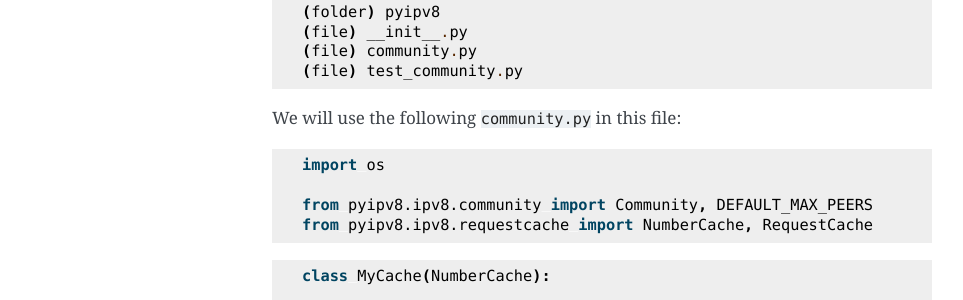
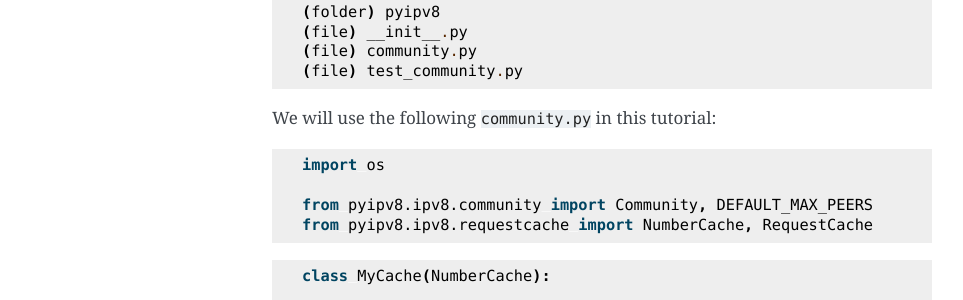
Before and after one commit to Tribler/py-ipv8, a Sphinx documentation site: the page built from doc/basics/testbase_tutorial.rst, in a window 1280 px wide and 900 px high, scrolled down 452 px. Shown: the part 154-454 px from the top of the window, without its empty margins (148-1111 px from the left). Built offline with Sphinx 7.4.7, drawn with Linux system fonts in a browser that asks for light colours.

Commit message:
Finalized TestBase docs

```diff
--- a/doc/basics/testbase_tutorial.rst
+++ b/doc/basics/testbase_tutorial.rst
@@ -32,7 +32,7 @@
    (file) community.py
    (file) test_community.py
 
-We will use the following ``community.py`` in this file:
+We will use the following ``community.py`` in this tutorial:
 
 .. code-block:: python
 
--- a/doc/index.rst
+++ b/doc/index.rst
@@ -60,6 +60,7 @@
    basics/peer_discovery.rst
    basics/overlay_tutorial.rst
    basics/requestcache_tutorial.rst
+   basics/testbase_tutorial.rst
    basics/identity_tutorial.rst
 
 .. toctree::
```
